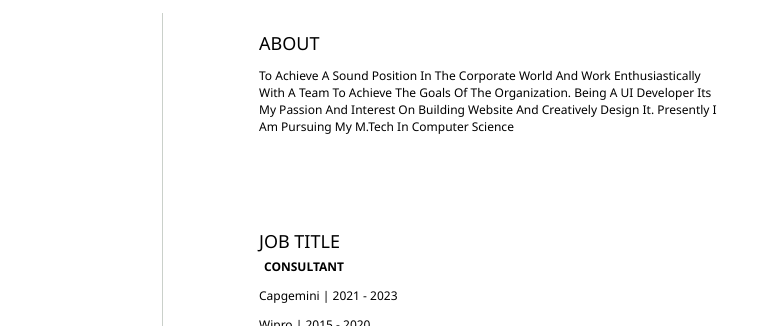
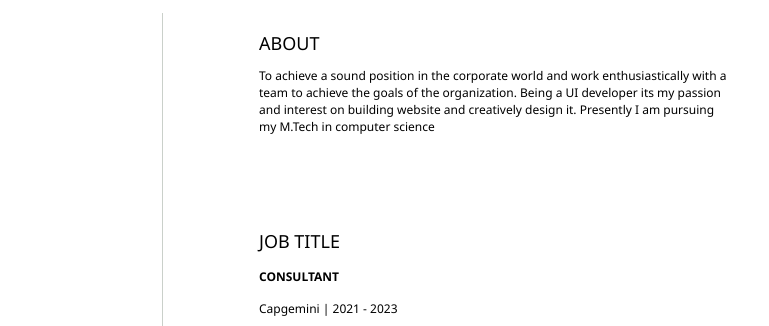
Before and after one commit to UI-UX-sush/Resume, a plain HTML site: page index.html in a window 1280 px wide. Shown: the part 231-557 px from the top of the page, 382-1151 px from the left. Drawn offline with Linux system fonts and the light colour scheme.

Commit message:
css file

```diff
--- a/main.css
+++ b/main.css
@@ -50,9 +50,7 @@ body {
   }
 
 
-  footer {
-    text-align: center;
-  }
+
   .left-cont{
 
     width: 40%;
@@ -89,3 +87,12 @@ body {
   #education h2{
     margin-bottom: 15px;
   }
+
+  #about p{
+    text-transform: none;
+  }
+
+
+#experience h4{
+  margin: 15px 0;
+}
```
